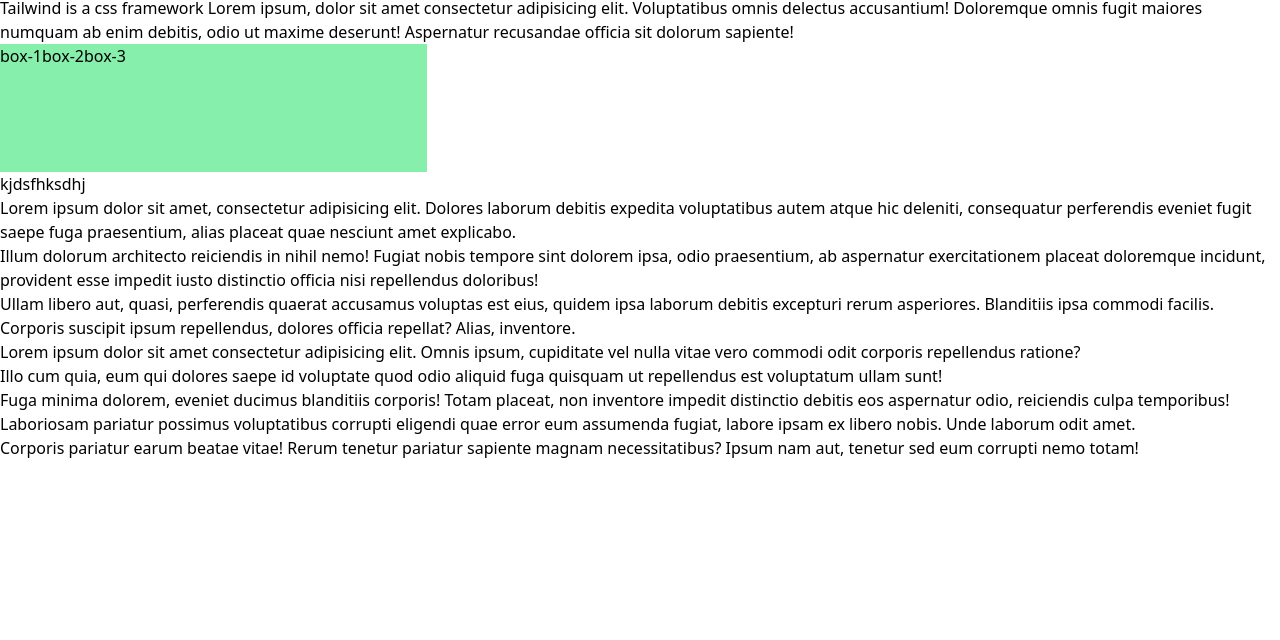
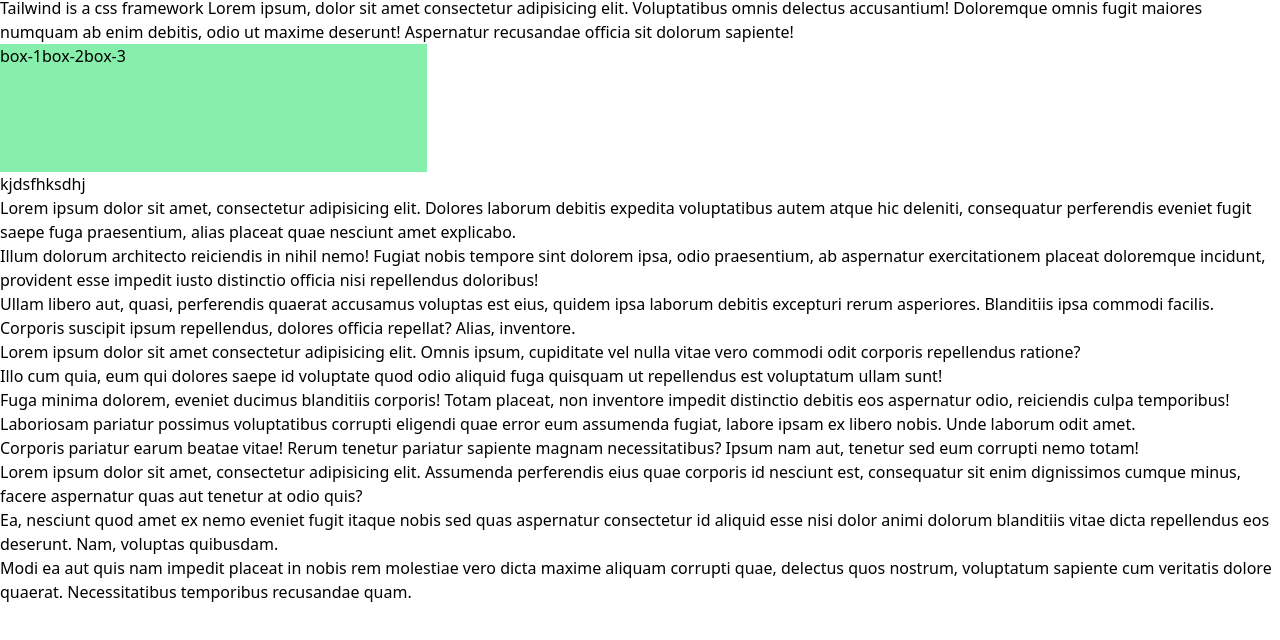
Before and after one commit to sajim-khan/explore-tailwind, a plain HTML site: page index.html in a window 1280 px wide. Shown: the part 100-740 px from the top of the page. Drawn offline with nearby package versions, Linux system fonts and the light colour scheme.

```diff
--- a/index.html
+++ b/index.html
@@ -37,6 +37,9 @@
 <p>Laboriosam pariatur possimus voluptatibus corrupti eligendi quae error eum assumenda fugiat, labore ipsam ex libero nobis. Unde laborum odit amet.</p>
 <p>Corporis pariatur earum beatae vitae! Rerum tenetur pariatur sapiente magnam necessitatibus? Ipsum nam aut, tenetur sed eum corrupti nemo totam!</p>
 
+<p>Lorem ipsum dolor sit amet, consectetur adipisicing elit. Assumenda perferendis eius quae corporis id nesciunt est, consequatur sit enim dignissimos cumque minus, facere aspernatur quas aut tenetur at odio quis?</p>
+<p>Ea, nesciunt quod amet ex nemo eveniet fugit itaque nobis sed quas aspernatur consectetur id aliquid esse nisi dolor animi dolorum blanditiis vitae dicta repellendus eos deserunt. Nam, voluptas quibusdam.</p>
+<p>Modi ea aut quis nam impedit placeat in nobis rem molestiae vero dicta maxime aliquam corrupti quae, delectus quos nostrum, voluptatum sapiente cum veritatis dolore quaerat. Necessitatibus temporibus recusandae quam.</p>
 
 </body>
 </html>
```
